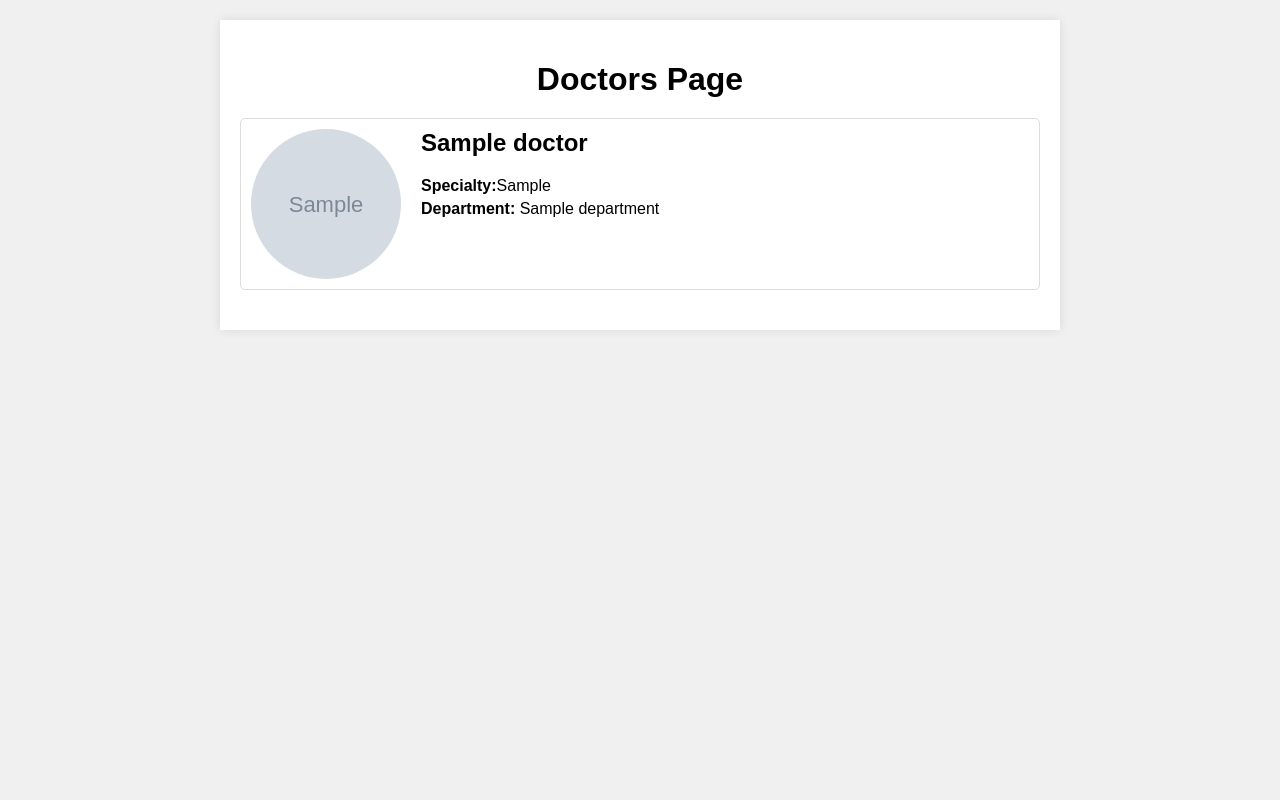
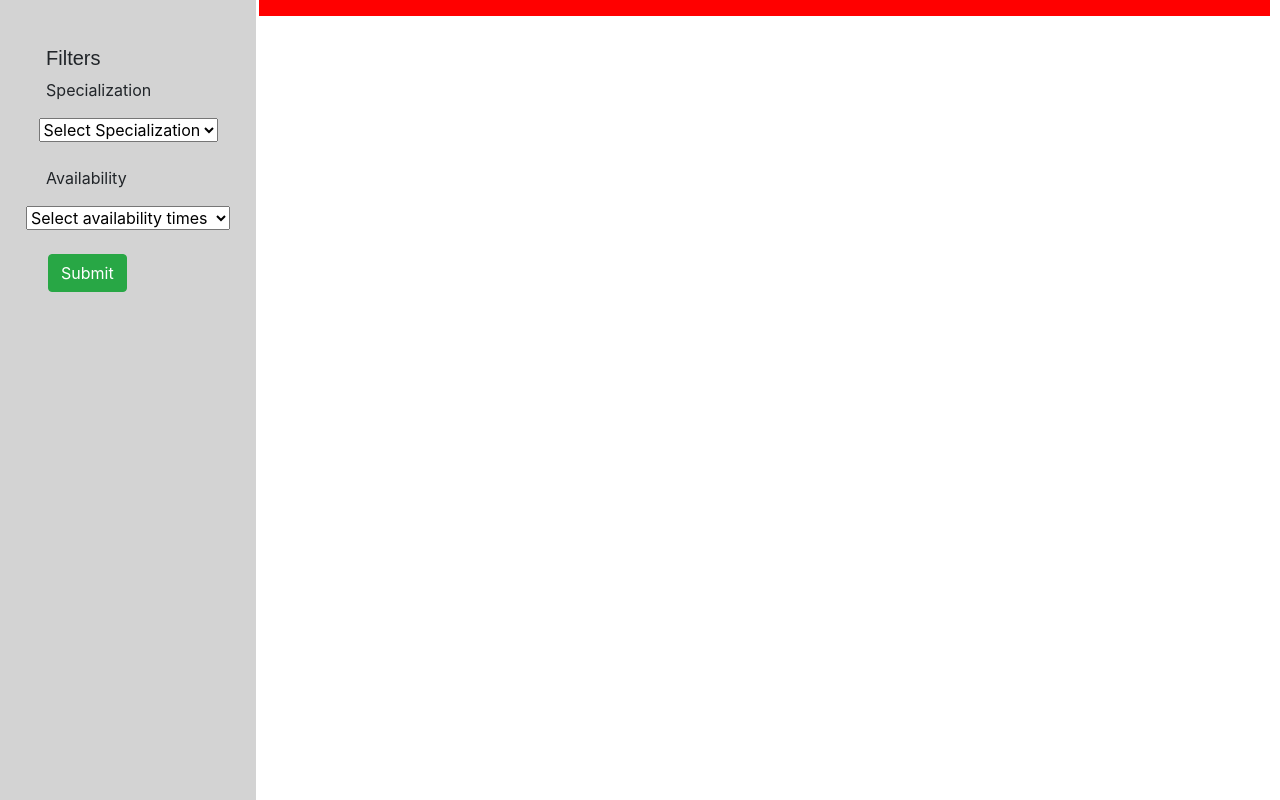
Before and after one commit to UsaidDev/Hospital_Management, a Django app: page /doctors/ in a window 1280 px wide. Run offline with Django 5.2, Linux system fonts and the light colour scheme; tables that the repository leaves empty hold one stand-in row (values such as "Sample post"); grey boxes marked "Sample" are stand-in pictures; some libraries are stand-ins or nearby versions.

Commit message:
Project Completed

```diff
--- a/app/Templates/doctors.html
+++ b/app/Templates/doctors.html
@@ -1,25 +1,52 @@
 {% load static %}
 <!DOCTYPE html>
 <html lang="en">
+
 <head>
     <meta charset="UTF-8">
     <meta name="viewport" content="width=device-width, initial-scale=1.0">
     <title>Doctors</title>
+    <link href="https://maxcdn.bootstrapcdn.com/bootstrap/4.5.2/css/bootstrap.min.css" rel="stylesheet">
     <link rel="stylesheet" href="{% static 'css/doctors.css' %}">
 </head>
+
 <body>
-    <div class="container">
-        <h1>Doctors Page</h1>
-        <div class="doctor-card">
-            {% for doctor in doctors %}
-            <img src="{{ doctor.doc_image.url }}" alt="Doctor Image">
-            <div class="doctor-details">
-                <h2>{{ doctor.doc_name }}</h2>
-                <p><strong>Specialty:</strong>{{ doctor.doc_spec }}</p>
-                <p><strong>Department:</strong> {{ doctor.dep_name }}</p>
+    <div class="doctors left">
+        <div class="contered">
+            <div class="doctor-filter">
+                <h3>Filters</h3>
+                <p>Specialization</p>
+                <div class="container mt-2 d-flex justify-content-center">
+                    <select class="form-select" aria-label="Default select example" style="width: auto;">
+                        <option selected>Select Specialization</option>
+                        <option value="1">Cardiology</option>
+                        <option value="2">Orthopedics</option>
+                        <option value="3">Pediatrics</option>
+                        <option value="3">Gynecology</option>
+                        <option value="3">Oncology</option>
+                    </select>
+                </div>
+                <p class="mt-4">Availability</p>
+                <div class="container mt-2 d-flex justify-content-center">
+                    <select class="form-select" aria-label="Default select example" style="width: auto;">
+                        <option selected>Select availability times</option>
+                        <option value="1">Morning (8am - 12pm)</option>
+                        <option value="2">Afternoon (12pm - 4pm)</option>
+                        <option value="3">Evening (4pm - 8pm)</option>
+                        <option value="3">Night (8pm - 12am)</option>
+                    </select>
+                </div>
+                <div class="btn btn-success ml-5 mt-4">Submit</div>
             </div>
-            {% endfor %}
+        </div>
+    </div>
+    <div class="doctors right">
+        <div class="contered">
+            <div class="navbar">
+
+            </div>
         </div>
     </div>
 </body>
+
 </html>
--- a/app/static/css/doctors.css
+++ b/app/static/css/doctors.css
@@ -1,60 +1,50 @@
-/* styles.css */
+.doctors {
+    height: 100%;
+    position: fixed;
+    z-index: 1;
+    top: 0;
+    overflow: hidden;
+    padding-top: 20px;
+}
+.left {
+    width: 20%;
+    left: 0;
+    background-color: #D3D3D3;
+}
+.left h3{
+    text-align: start;
+    font-family: sans-serif;
+    font-size: 20px;
+    margin-left: 18%;
+}
+.left p{
+    margin-left: 18%;
+}
+.right {
+    width: 80%;
+    right: 0;
+    background-color: #fff;
+}
+.centered {
+    position: absolute;
+    top: 50%;
+    left: 50%;
+    transform: translate(-50%, -50%);
+    text-align: center;
+}
+.form-select{
+    width: 100%;
+    outline: none;
+}
+.doctor-filter{
+    margin-top: 10%;
+}
+.navbar{
+    position: fixed;
+    top: 0px;
+    right: 10px;
+    background-color: red;
+    width: 79%;
 
-body {
-    font-family: Arial, sans-serif;
-    background-color: #f0f0f0;
-    margin: 0;
-    padding: 0;
+
 }
-
-.container {
-    max-width: 800px;
-    margin: 20px auto;
-    padding: 20px;
-    background-color: #fff;
-    box-shadow: 0 0 10px rgba(0, 0, 0, 0.1);
-}
-
-h1 {
-    text-align: center;
-    margin-bottom: 20px;
-}
-
-.doctor-card {
-    display: flex;
-    margin-bottom: 20px;
-    padding: 10px;
-    border: 1px solid #ddd;
-    border-radius: 5px;
-}
-
-.doctor-card img {
-    width: 150px;
-    height: 150px;
-    border-radius: 50%;
-    margin-right: 20px;
-}
-
-.doctor-details {
-    flex: 1;
-}
-
-.doctor-details h2 {
-    margin-top: 0;
-    font-size: 1.5rem;
-}
-
-.doctor-details p {
-    margin: 5px 0;
-}
-
-/* Media query for responsiveness */
-@media (max-width: 600px) {
-    .doctor-card {
-        flex-direction: column;
-    }
-
-    .doctor-card img {
-        margin: 0 auto 10px;
-    }
-}
--- a/app/views.py
+++ b/app/views.py
@@ -1,110 +1,113 @@
-from django.shortcuts import render,redirect,get_object_or_404
-from django.contrib.auth import authenticate, login,logout
+from django.shortcuts import render, redirect, get_object_or_404
+from django.contrib.auth import authenticate, login, logout
 from django.contrib.auth.models import User
 from django.contrib import messages
-from . models import Departments
-from . models import Doctors
-from . models import Feedback
+from .models import Departments, Doctors, Feedback, Booking
 from .form import BookingForm
-from . models import Booking
 from django.contrib.auth.decorators import login_required
 
-# Create your views here.
+# Main Page View
 @login_required(login_url='login')
 def MainPage(request):
     user = request.user
     departments = Departments.objects.all()
-
     return render(request, 'index.html', {'user': user, 'departments': departments})
 
+# Doctor List View
 def Doctor(request):
-    doctors=Doctors.objects.all()
-    return render(request, 'doctors.html',{'doctors': doctors})
+    doctors = Doctors.objects.all()
+    return render(request, 'doctors.html', {'doctors': doctors})
 
-def Department(request):#Normal Department Print
-    departments=Departments.objects.all()
-    return render(request, 'departments.html',{'departments':departments})
+# Department List View
+def Department(request):
+    departments = Departments.objects.all()
+    return render(request, 'departments.html', {'departments': departments})
 
-def Departments_details(request,pk):#Id used Render Page
-    department=get_object_or_404(Departments, pk=pk)
-    return render(request, 'departments.html',{'department':department})
+# Department Details View
+def Departments_details(request, pk):
+    department = get_object_or_404(Departments, pk=pk)
+    return render(request, 'departments.html', {'department': department})
 
+# Create Department View
 def Create_dpt(request):
     if request.method == 'POST':
-        dep_name=request.POST.get('dep_name')
-        dep_description=request.POST.get('dep_description')
-        Departments.objects.create(dep_name=dep_name,dep_description=dep_description)
+        dep_name = request.POST.get('dep_name')
+        dep_description = request.POST.get('dep_description')
+        Departments.objects.create(dep_name=dep_name, dep_description=dep_description)
         return redirect('home')
     return render(request, 'create.html')
 
+# Booking View
 def Booking(request):
-    error_meg=None
+    error_meg = None
     if request.method == 'POST':
-        form=BookingForm(request.POST)
+        form = BookingForm(request.POST)
         if form.is_valid():
             form.save()
             return render(request, 'conformation.html')
         else:
-            error_meg='Check datas'
+            error_meg = 'Check the data'
     else:
-        form=BookingForm()
-    dic_frm={
-        'form':form,
-        'error_message':error_meg
+        form = BookingForm()
+    dic_frm = {
+        'form': form,
+        'error_message': error_meg
     }
-    return render(request, 'booking.html',dic_frm)
+    return render(request, 'booking.html', dic_frm)
 
+# Signup View
 def Signup(request):
     if request.method == 'POST':
-        username=request.POST.get('username')
-        email=request.POST.get('email')
-        password=request.POST.get('password')
+        username = request.POST.get('username')
+        email = request.POST.get('email')
+        password = request.POST.get('password')
+        phone_number=request.POST.get("phone")
+        Address = request.Post.get("Address")
 
-        user=User.objects.filter(username=username)
-
+        user = User.objects.filter(username=username)
         if user.exists():
-            messages.error(request, 'Username already existed')
+            messages.error(request, 'Username already exists')
             return redirect('signup')
 
-        user=User.objects.create_user(username=username,
-        email=email)
-
+        user = User.objects.create_user(username=username, email=email)
         user.set_password(password)
         user.save()
-        messages.success(request, 'Account Created successfully')
+        messages.success(request, 'Account Created Successfully!!')
         return redirect('login')
-    return render(request , 'signup.html')
+    return render(request, 'signup.html')
 
+# Login View
 def Login(request):
-    if request.method =='POST':
-        username=request.POST.get('username')
-        password=request.POST.get('password')
-
+    if request.method == 'POST':
+        username = request.POST.get('username')
+        password = request.POST.get('password')
+        # Validation checks
         if not username:
-            messages.error(request,"Username field is required")
+            messages.error(request, "Username field is required")
             return redirect('login')
         if not password:
-            messages.error(request,"Password field is required")
+            messages.error(request, "Password field is required")
             return redirect('login')
-
+        # Check if username exists
         if not User.objects.filter(username=username).exists():
             messages.error(request, "Invalid Username")
-            return render('login')
-
-        user=authenticate(username=username,password=password)
-
+            return redirect('login')
+        # Authenticate user
+        user = authenticate(request, username=username, password=password)
         if user is None:
             messages.error(request, 'Invalid Password')
             return redirect('login')
         else:
             login(request, user)
             return redirect('home')
-    return render(request , 'login.html')
+    return render(request, 'login.html')
+# Logout View
 
 def Logout(request):
     logout(request)
     return redirect('home')
 
+# Feedback List View
 def Feedbacklist(request):
-    Patients=Feedback.objects.all()
-    return render(request, 'feedback.html',{'patientsdetial':Patients})
+    patients = Feedback.objects.all()
+    return render(request, 'feedback.html', {'patientsdetail': patients})
```
Also changed, not shown: app/urls.py (line endings or trailing spaces), uploads/doctors/WhatsApp_Image_2024-09-30_at_5.22.59_AM.jpeg (added), uploads/doctors/WhatsApp_Image_2024-09-30_at_5.22.59_AM_57Ux7dY.jpeg (added), uploads/doctors/WhatsApp_Image_2024-09-30_at_5.22.59_AM_LC3o5Sx.jpeg (added).
